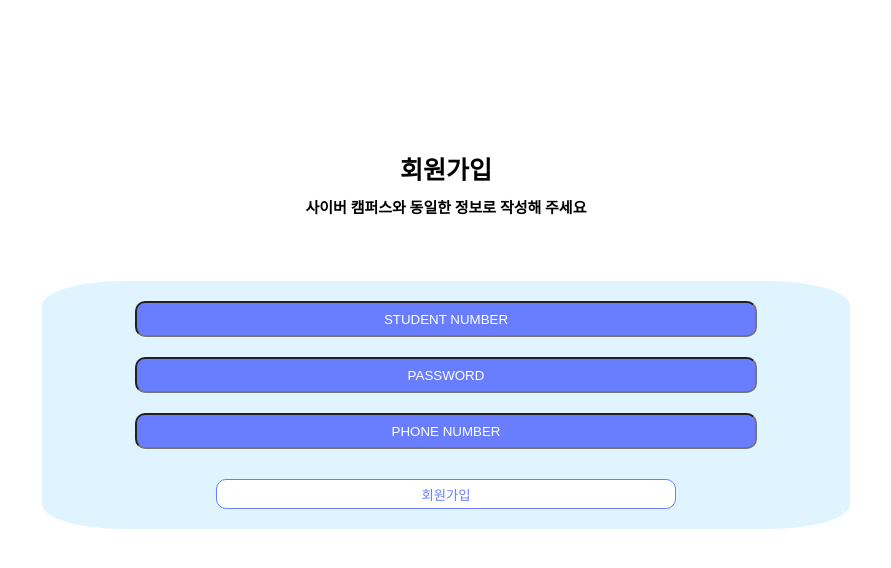
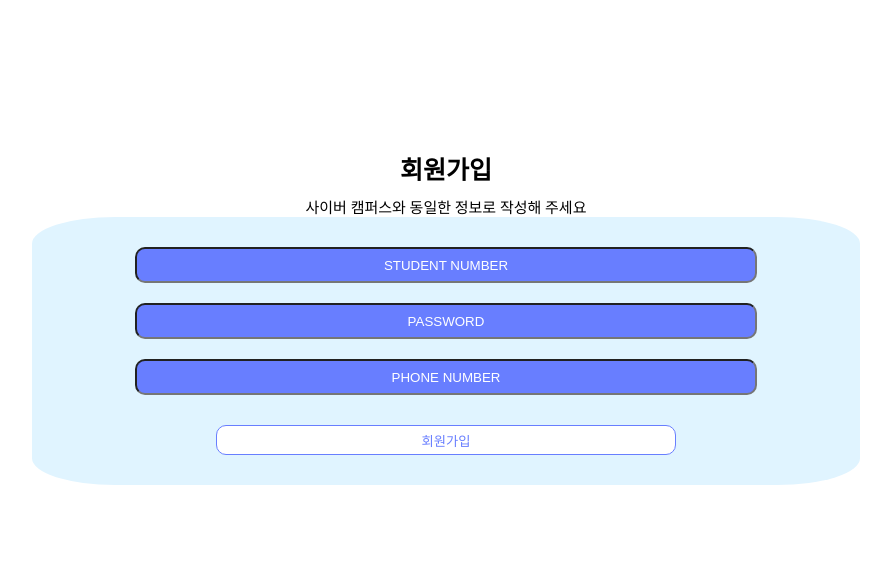
Before and after one commit to Kepler3141/CNU_cyber_campus_alarmy, a Django app: page /common/signup/ in a window 1280 px wide. Shown: the part 166-734 px from the top of the page, without its empty margins (194-1085 px from the left). Run offline with Django 4.2, Linux system fonts and the light colour scheme.

Commit message:
FEAT: Change sign up page

```diff
--- a/static/login.css
+++ b/static/login.css
@@ -38,7 +38,7 @@ body{
   height: max-content;
   border-radius: 10%;
   background-color:#E0F4FF;
-  padding: 20px;
+  padding: 30px;
 }
 
 #username{
@@ -122,19 +122,7 @@ input::placeholder {
 #info{
   margin-top: 10px;
   font-size: 15px;
-}
-
-#middle1{
-  margin-top: 5%;
-  display: flex;
-  justify-content: center;
-  align-items: center;
-  flex-direction: column;
-  width: 60%;
-  height: max-content;
-  border-radius: 10%;
-  background-color:#E0F4FF;
-  padding: 20px;
+  font-weight: normal;
 }
 
 #phonenum{
--- a/templates/common/signup.html
+++ b/templates/common/signup.html
@@ -12,7 +12,7 @@
                 <span>사이버 캠퍼스와 동일한 정보로 작성해 주세요</span>
             </div>
         </div>
-        <div id="middle1">
+        <div id="middle">
             <input type="text" class="form-control" name="username" id="username"
                        placeholder="STUDENT NUMBER" value="{{ form.username.value|default_if_none:'' }}">
             <input type="password" class="form-control" name="password" id="password"
```
